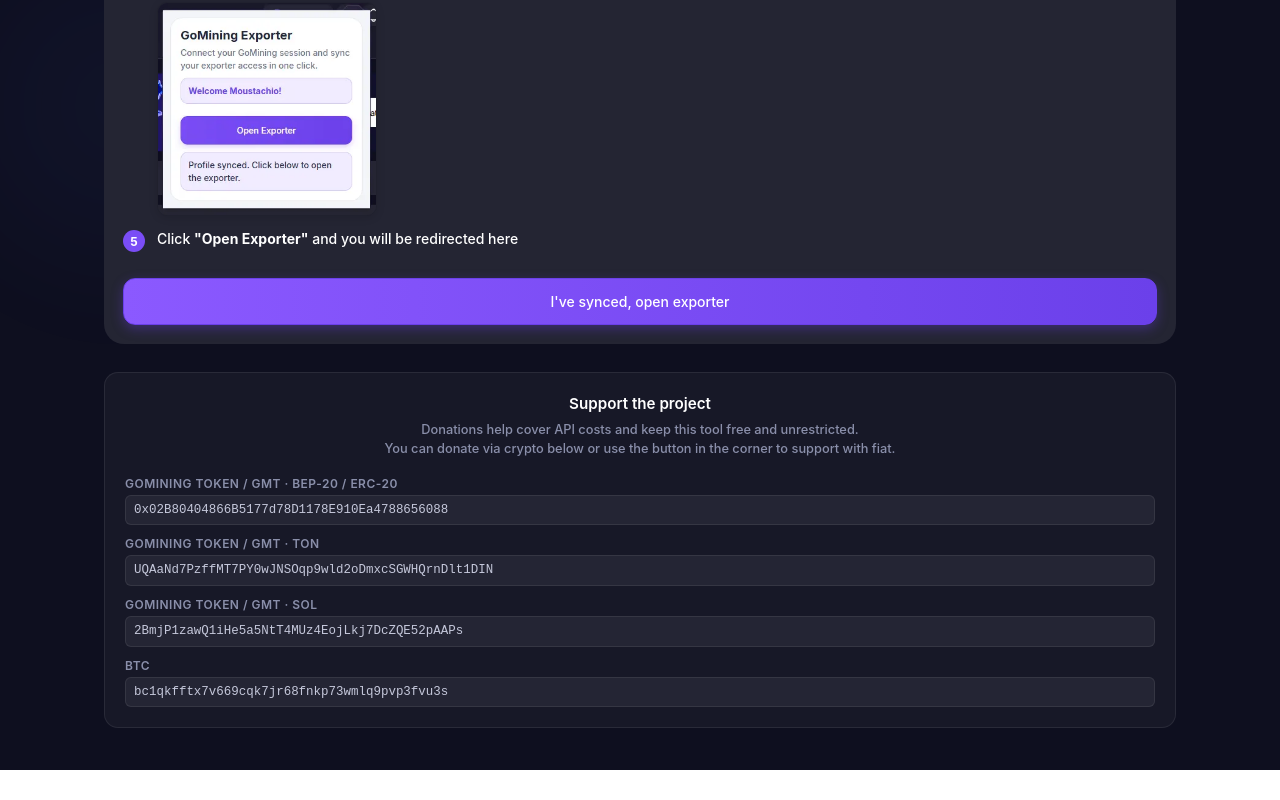
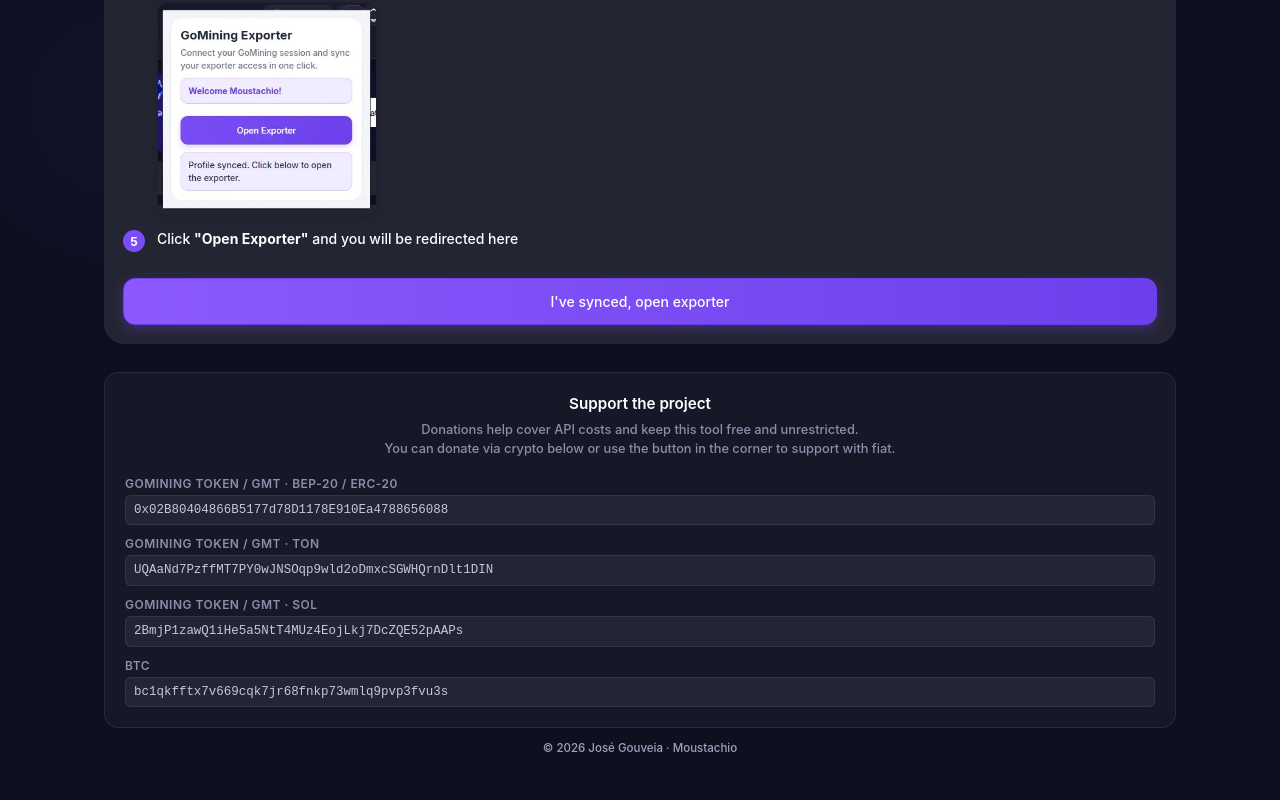
Before and after one commit to JoseGouveia9/RewardTrackr, a React (Vite) app: page / in a window 1280 px wide. Shown: the part 674-1474 px from the top of the page. Before the commit the page ends 1444 px from the top, so only its background shows below. Built offline with nearby package versions, Linux system fonts and the light colour scheme.

Commit message:
feat: add copyright footer to app, extension and README

```diff
--- a/extension/popup.css
+++ b/extension/popup.css
@@ -20,6 +20,13 @@ h1 {
   font-weight: 700;
   font-family: AtypDisplay, Inter, Roboto, -apple-system, BlinkMacSystemFont, Segoe UI, Helvetica Neue, Arial, Noto Sans, sans-serif, "Apple Color Emoji", "Segoe UI Emoji", Segoe UI Symbol, "Noto Color Emoji";
   color: #22283a;
+}
+
+.copyright {
+  margin: 10px 0 0;
+  font-size: 0.7rem;
+  color: #9fa5be;
+  text-align: center;
 }
 
 .unofficial-notice {
--- a/extension/popup.html
+++ b/extension/popup.html
@@ -26,6 +26,7 @@
         </p>
       </div>
       <button id="nextBtn">Get Started</button>
+      <p class="copyright">© 2026 José Gouveia · Moustachio</p>
     </div>
 
     <div id="syncScreen" class="wrap hidden">
@@ -37,6 +38,7 @@
       <div id="welcome" class="welcome hidden"></div>
       <button id="syncBtn">Sync to Exporter</button>
       <div id="status" class="status"></div>
+      <p class="copyright">© 2026 José Gouveia · Moustachio</p>
     </div>
 
     <script src="popup.js"></script>
--- a/src/app/App.css
+++ b/src/app/App.css
@@ -107,6 +107,13 @@ h3,
   font-size: inherit;
   font-weight: inherit;
   line-height: inherit;
+}
+
+.copyright {
+  margin: 12px 0 0;
+  font-size: 0.72rem;
+  color: #9fa5be;
+  text-align: center;
 }
 
 .app-notice {
--- a/src/app/App.tsx
+++ b/src/app/App.tsx
@@ -146,6 +146,8 @@ function App() {
         {message ? <div className="message">{message}</div> : null}
 
         <DonateSection />
+
+        <p className="copyright">© 2026 José Gouveia · Moustachio</p>
       </main>
     </div>
   );
```
Also changed, not shown: 1 other file (tests, documents, lock files or other folders).
